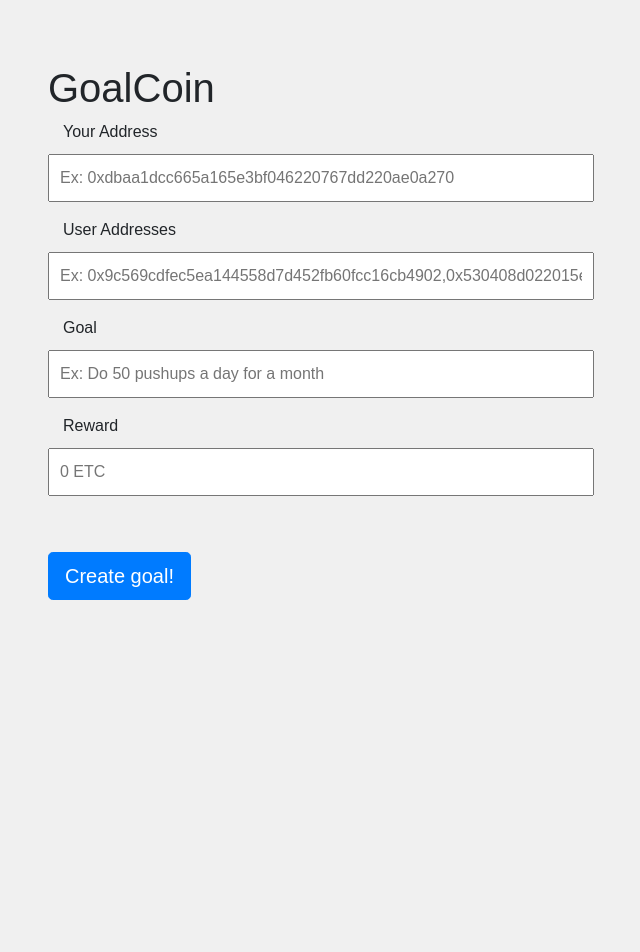
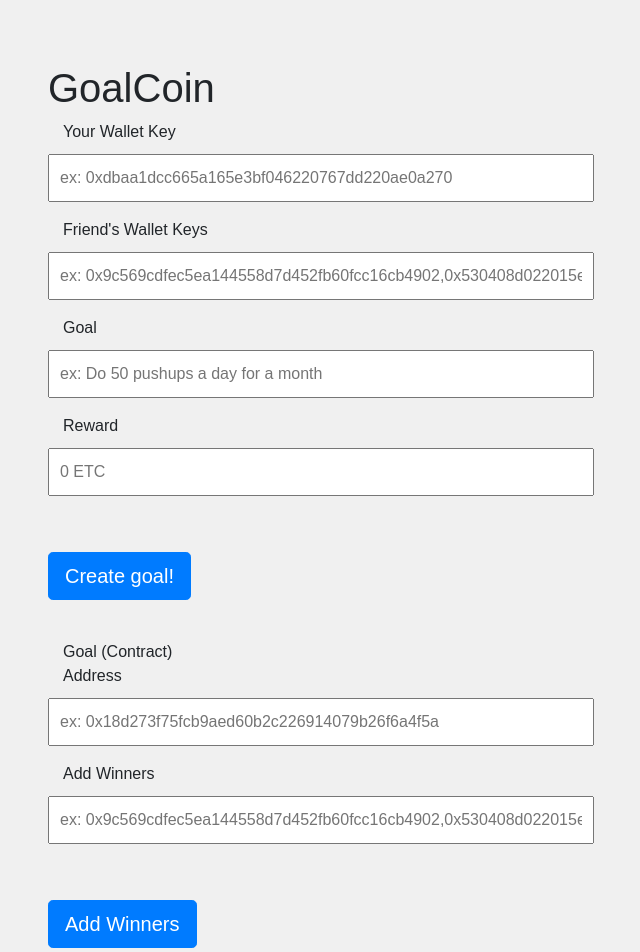
Before and after one commit to srp324/GoalCoin-Philly-Codefest, an Angular app: page / in a window 1280 px wide. Shown: the top 952 px of the page, without its empty margins (319-959 px from the left). Before the commit the page ends 800 px from the top, so only its background shows below. Built offline with nearby package versions, Linux system fonts and the light colour scheme.

Commit message:
Implemented backend through frontend for Add Winners

```diff
--- a/src/app/app.component.html
+++ b/src/app/app.component.html
@@ -11,16 +11,16 @@
 
         <h1>GoalCoin</h1>
 
-		    <label for="owner" class="col-lg-4 control-label">Your Address</label>
-        <input id="owner" type="text" placeholder="Ex: 0xdbaa1dcc665a165e3bf046220767dd220ae0a270"
+		    <label for="owner" class="col-lg-4 control-label">Your Wallet Key</label>
+        <input id="owner" type="text" placeholder="ex: 0xdbaa1dcc665a165e3bf046220767dd220ae0a270"
         [(ngModel)]="owner">
 
-        <label for="addresses" class="col-lg-4 control-label">User Addresses</label>
-        <input id="addresses" type="text" placeholder="Ex: 0x9c569cdfec5ea144558d7d452fb60fcc16cb4902,0x530408d022015e6ac11483ada6ea8ee92c4fa06d,0x65e685befa9ffd287c3e3d8199e1e01d65a3c925"
+        <label for="addresses" class="col-lg-4 control-label">Friend's Wallet Keys</label>
+        <input id="addresses" type="text" placeholder="ex: 0x9c569cdfec5ea144558d7d452fb60fcc16cb4902,0x530408d022015e6ac11483ada6ea8ee92c4fa06d,0x65e685befa9ffd287c3e3d8199e1e01d65a3c925"
         [(ngModel)]="addresses">
 
         <label for="goal" class="col-lg-4 control-label">Goal</label>
-        <input id="goal" type="text" placeholder="Ex: Do 50 pushups a day for a month"
+        <input id="goal" type="text" placeholder="ex: Do 50 pushups a day for a month"
         [(ngModel)]="goal">
 
 		    <label for="reward" class="col-lg-4 control-label">Reward</label>
@@ -28,7 +28,18 @@
         [(ngModel)]="reward">
 
         <button id="creategoal" type="button" class="btn btn-primary btn-lg" (click)="deployContract();">Create goal!</button>
-    </div>
+
+        <label for="caddress" class="col-lg-4 control-label">Goal (Contract) Address</label>
+        <input id="caddress" type="text" placeholder="ex: 0x18d273f75fcb9aed60b2c226914079b26f6a4f5a"
+        [(ngModel)]="caddress">
+
+        <label for="winners" class="col-lg-4 control-label">Add Winners</label>
+        <input id="winners" type="text" placeholder="ex: 0x9c569cdfec5ea144558d7d452fb60fcc16cb4902,0x530408d022015e6ac11483ada6ea8ee92c4fa06d"
+        [(ngModel)]="winners">
+        <button id="addWinnersButton" type="button" class="btn btn-primary btn-lg" (click)="addWinners();">Add Winners</button>
+      </div>
+
+
 
 </body>
 </html>
--- a/src/app/app.component.ts
+++ b/src/app/app.component.ts
@@ -17,6 +17,8 @@ export class AppComponent {
   addresses = "";
   goal = "";
   reward = "";
+  winners = "";
+  caddress = "";
 
   // Create an instance of the DataService through dependency injection
   constructor(private _dataService: DataService)
@@ -36,4 +38,16 @@ export class AppComponent {
     console.log("Created contract with owner: " + this.owner);
     console.log(this.result);
   }
+
+  getCAddress() {
+    this._dataService.getCAddress().subscribe(res => this.result = res);
+    console.log("Got CAddress!");
+    console.log(this.result);
+  }
+
+  addWinners() {
+    this._dataService.addWinners(this.caddress, this.winners).subscribe(res => this.result = res);
+    console.log("Added winners!");
+    console.log(this.result);
+  }
 }
--- a/src/app/data.service.ts
+++ b/src/app/data.service.ts
@@ -18,4 +18,16 @@ export class DataService {
     return this._http.get("/api/deployContract/" + owner + "-" + addresses + "-" + reward).map(result => this.result = result.json().data);
   }
 
+  getUsers(caddress) {
+    return this._http.get("/api/getUsers/" + caddress).map(result => this.result = result.json().data);
+  }
+
+  getCAddress() {
+    return this._http.get("/api/getContract").map(result => this.result = result.json().data);
+  }
+
+  addWinners(caddress, winners) {
+    return this._http.get("/api/addWinners/" + caddress + "-" + winners).map(result => this.result = result.json().data);
+  }
+
 }
```
Also changed, not shown: 1 other file (tests, documents, lock files or other folders).
